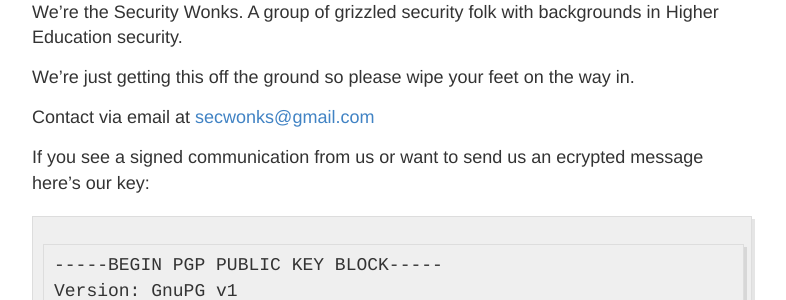
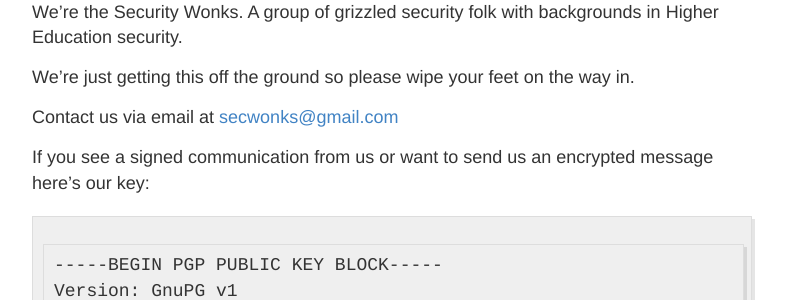
Before and after one commit to secwonks/secwonks.github.io, a Jekyll site: the page built from about.md, in a window 1280 px wide and 900 px high. Shown: the part 363-663 px from the top of the window, without its empty margins (248-1034 px from the left). Built offline with Jekyll 4.4.1, drawn with Linux system fonts in a browser that asks for light colours.

Commit message:
fix typo and add missing word

```diff
--- a/about.md
+++ b/about.md
@@ -8,9 +8,9 @@ We're the Security Wonks. A group of grizzled security folk with backgrounds in
 
 We're just getting this off the ground so please wipe your feet on the way in.
 
-Contact via email at <secwonks@gmail.com>
+Contact us via email at <secwonks@gmail.com>
 
-If you see a signed communication from us or want to send us an ecrypted message here's our key:
+If you see a signed communication from us or want to send us an encrypted message here's our key:
 
     -----BEGIN PGP PUBLIC KEY BLOCK-----
     Version: GnuPG v1
```
